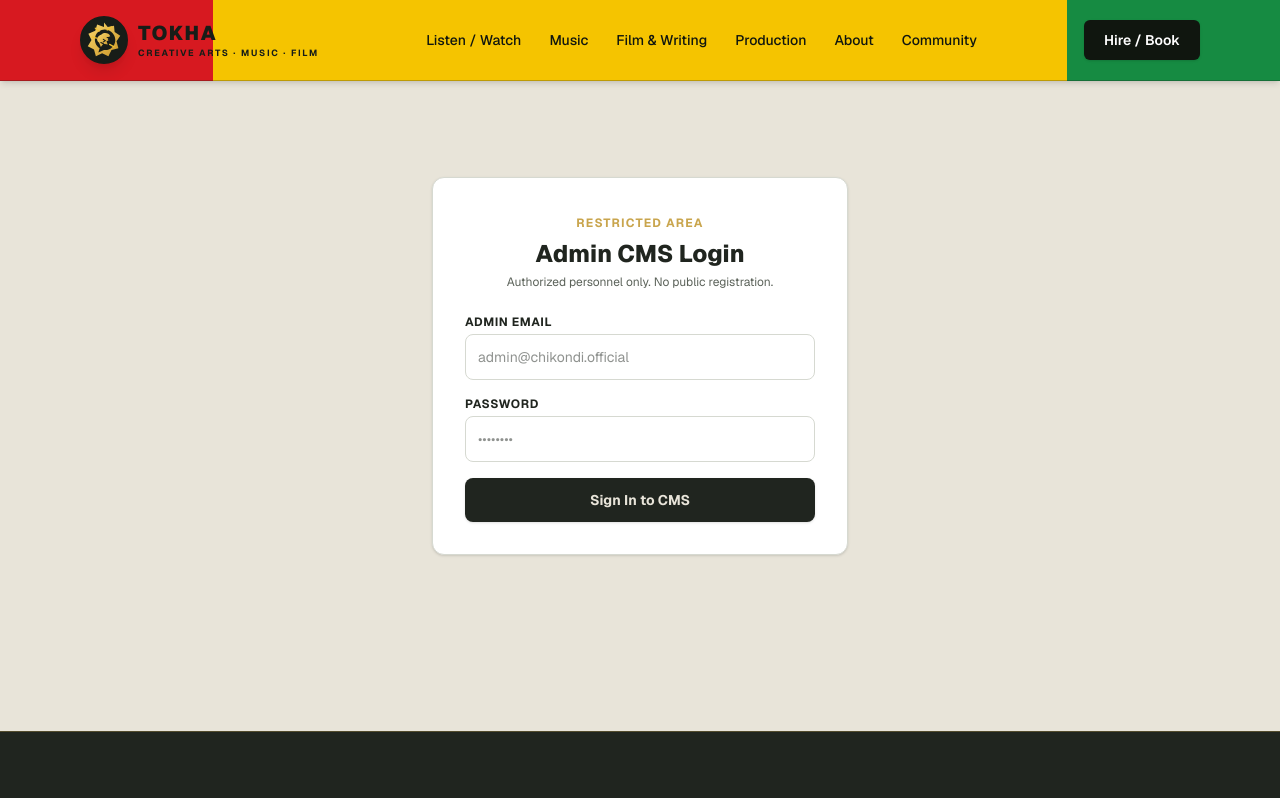
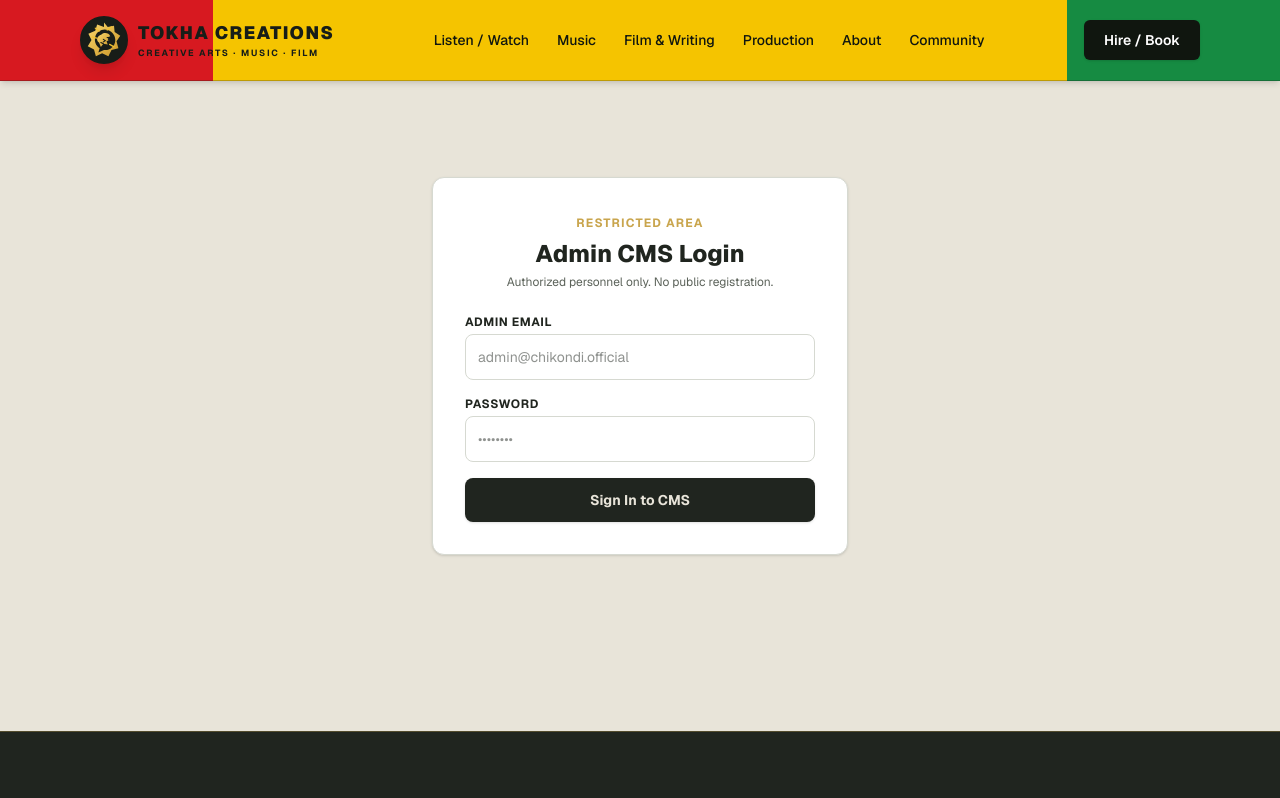
Before and after one commit to Jonathan97k/chikondi, a Next.js app: page /admin/login in a window 1280 px wide. Shown: the top 798 px of the page. Built offline with nearby package versions, Linux system fonts and the light colour scheme.

Commit message:
Complete TOKHA CREATIONS branding

```diff
--- a/components/layout/SiteHeader.tsx
+++ b/components/layout/SiteHeader.tsx
@@ -60,7 +60,7 @@ export default function SiteHeader() {
             </svg>
           </span>
           <span className="min-w-0">
-            <span className="block whitespace-nowrap text-base font-black tracking-[0.08em] text-[#171d18] sm:text-xl">TOKHA</span>
+            <span className="block whitespace-nowrap text-sm font-black tracking-[0.08em] text-[#171d18] sm:text-lg">TOKHA CREATIONS</span>
             <span className="hidden text-[9px] font-bold uppercase tracking-[0.19em] text-[#171d18] sm:block">Creative Arts · Music · Film</span>
           </span>
         </button>
@@ -145,7 +145,7 @@ export default function SiteHeader() {
               <path d="m57 48-16-13m49 10 19-13m-60 48-18-5m61 49 17 12" stroke="#F2C230" strokeWidth="5" strokeLinecap="round" />
             </svg>
             <div className="mt-5 text-center">
-              <div className="text-3xl font-black tracking-[0.18em] text-[#F4EFE4] sm:text-5xl">TOKHA</div>
+              <div className="text-2xl font-black tracking-[0.12em] text-[#F4EFE4] sm:text-4xl">TOKHA CREATIONS</div>
               <div className="mt-2 text-xs font-semibold uppercase tracking-[0.3em] text-[#F2C230] sm:text-sm">Creative Arts · Music · Film</div>
             </div>
           </div>
```
